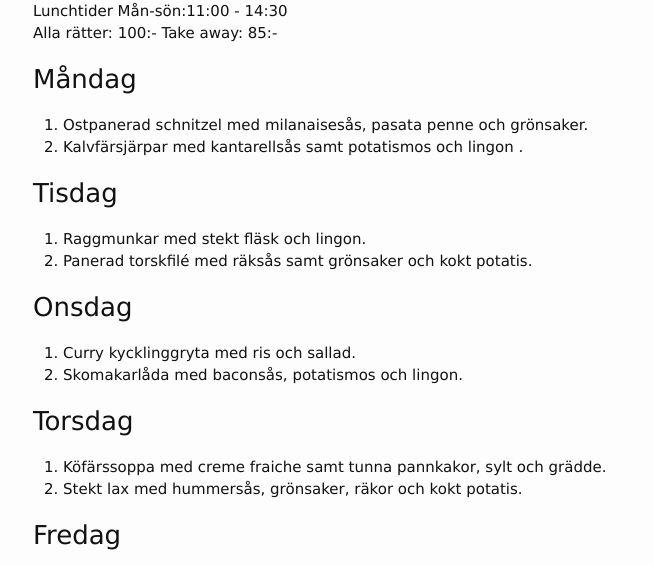
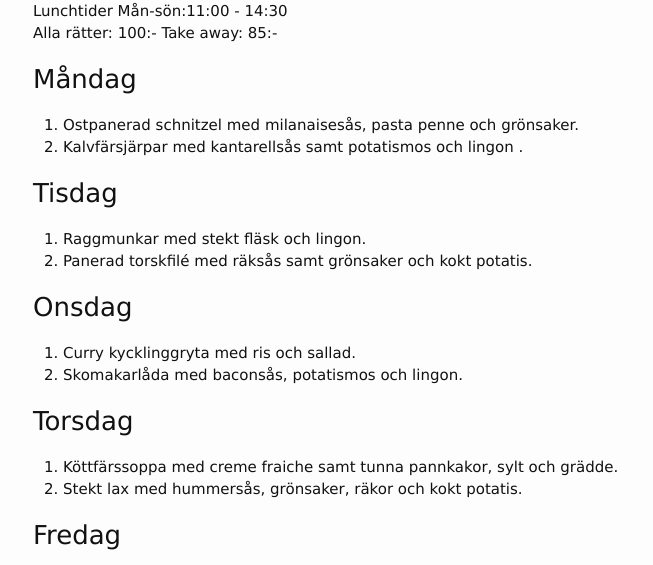
Before and after one commit to FarInn62/farinn62.github.io, a Jekyll site: the page built from lunch.md, in a window 1280 px wide. Shown: the part 125-690 px from the top of the page, without its empty margins (237-890 px from the left). Built offline with Jekyll 4.4.1, drawn with Linux system fonts in a browser that asks for light colours.

Commit message:
Update lunch.md

```diff
--- a/lunch.md
+++ b/lunch.md
@@ -11,7 +11,7 @@ Alla rätter: 100:- Take away: 85:-
 
 ### Måndag
 
-1. Ostpanerad schnitzel med milanaisesås, pasata penne och grönsaker.
+1. Ostpanerad schnitzel med milanaisesås, pasta penne och grönsaker.
 2. Kalvfärsjärpar med kantarellsås samt potatismos och lingon .
 
 ### Tisdag
@@ -26,7 +26,7 @@ Alla rätter: 100:- Take away: 85:-
 
 ### Torsdag
 
-1. Köfärssoppa med creme fraiche samt tunna pannkakor, sylt och grädde.
+1. Köttfärssoppa med creme fraiche samt tunna pannkakor, sylt och grädde.
 2. Stekt lax med hummersås, grönsaker, räkor och kokt potatis.
 
 ### Fredag
```
